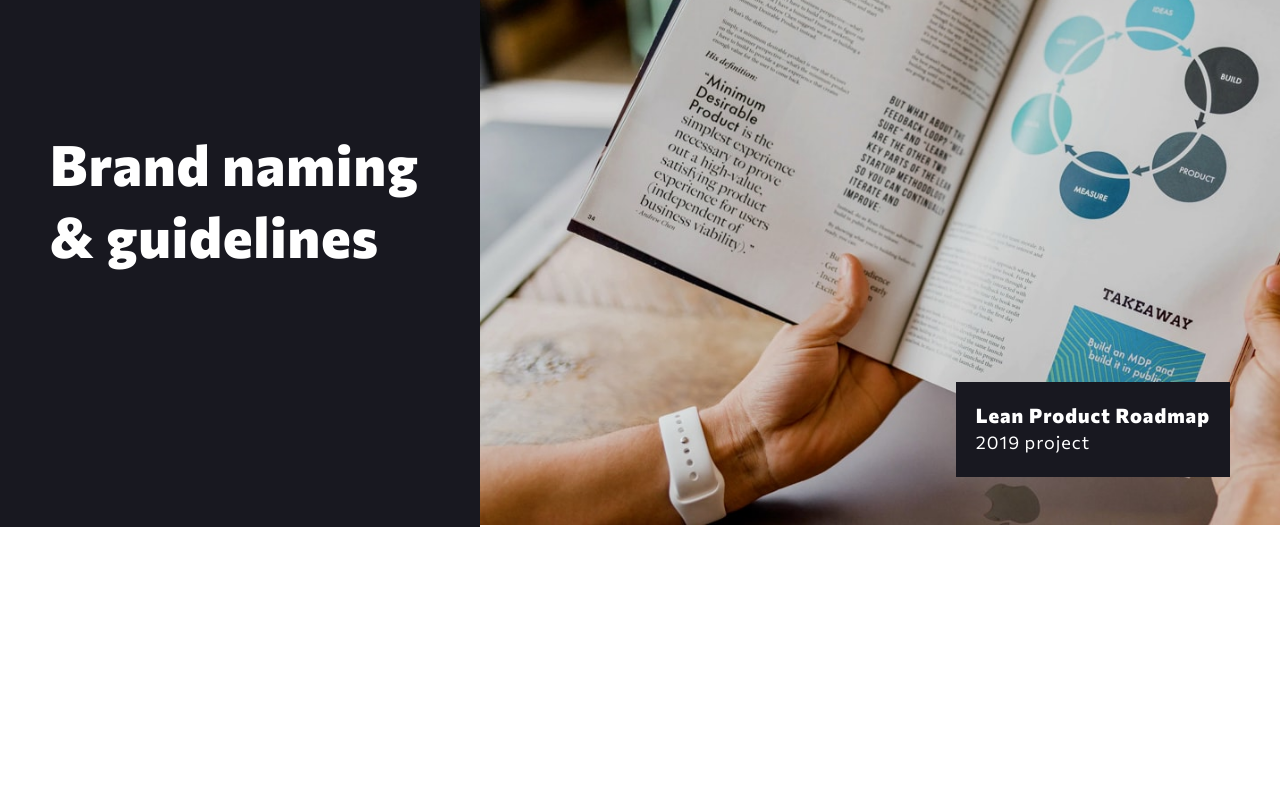
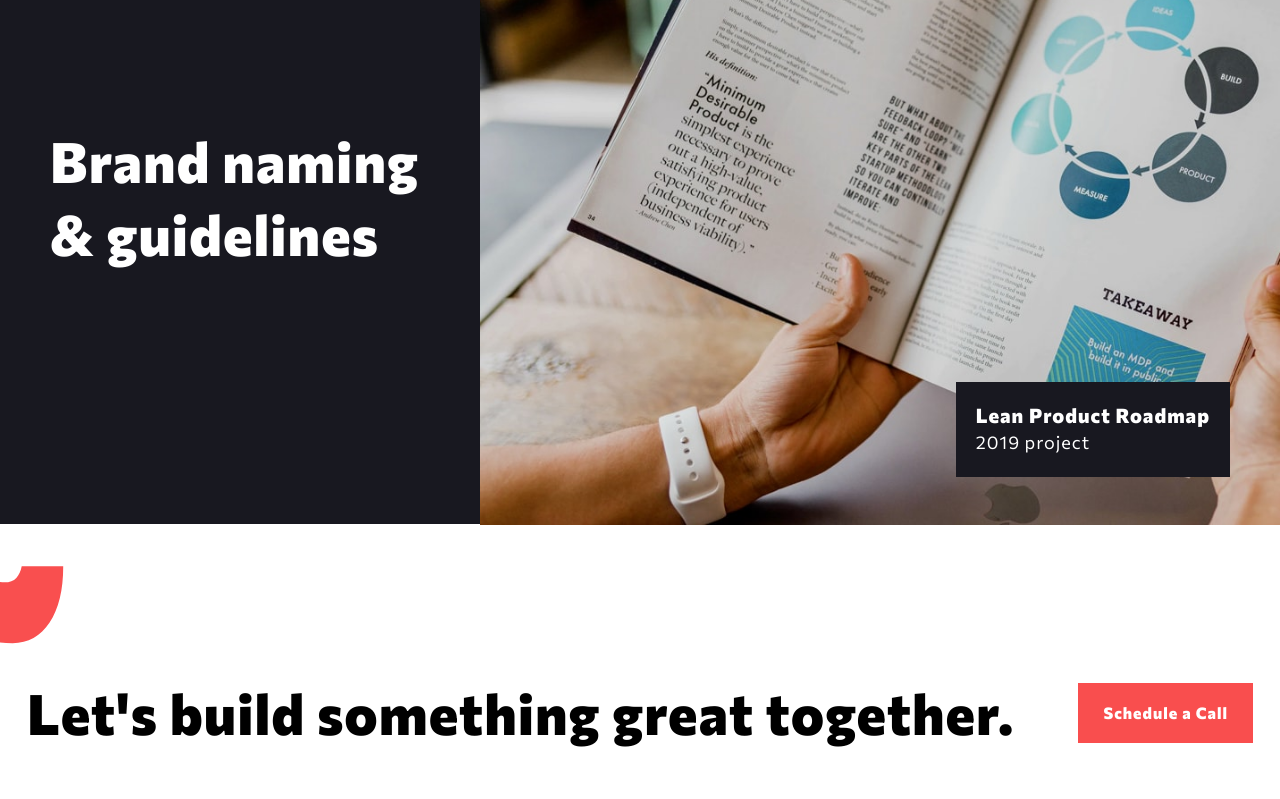
Before and after one commit to freetart/FEM-creative-agency-single-page-site, a website built with Parcel: page src/index.html in a window 1280 px wide. Shown: the part 2371-3170 px from the top of the page. Before the commit the page ends 2998 px from the top, so only its background shows below. Built offline with nearby package versions, Linux system fonts and the light colour scheme.

Commit message:
created cta section

```diff
--- a/src/index.html
+++ b/src/index.html
@@ -191,6 +191,19 @@
           </ul>
         </div>
       </section>
+
+      <!-- cta -->
+      <section class="cta">
+        <div class="cta__content">
+          <img
+            class="wave-pattern wave-pattern--cta"
+            src="./assets/desktop/bg-pattern-wave-red.svg"
+            alt=""
+          />
+          <h2 class="cta__heading">Let's build something great together.</h2>
+          <a class="btn btn--secondary" href="#!"> Schedule a Call </a>
+        </div>
+      </section>
     </main>
   </body>
 </html>
--- a/src/scss/components/_wavePatterns.scss
+++ b/src/scss/components/_wavePatterns.scss
@@ -15,4 +15,10 @@
     left: 27%;
     transform: rotate(-45deg);
   }
+
+  &--cta {
+    width: 15%;
+    top: -40%;
+    left: -10%;
+  }
 }
--- a/src/scss/layout/_carousel.scss
+++ b/src/scss/layout/_carousel.scss
@@ -27,6 +27,7 @@
     align-items: center;
     padding: 5rem;
     height: 100%;
+    margin-top: -5px;
   }
 
   &__heading {
--- /dev/null
+++ b/src/scss/layout/_cta.scss
@@ -0,0 +1,18 @@
+@use "../abstracts/abstracts" as *;
+
+.cta {
+  position: relative;
+
+  &__content {
+    @include sectionSpacing;
+    display: flex;
+    align-items: center;
+    justify-content: space-around;
+    gap: 5rem;
+  }
+
+  &__heading {
+    @include headingStyles;
+    font-size: 5.6rem;
+  }
+}
--- a/src/scss/layout/_layout.scss
+++ b/src/scss/layout/_layout.scss
@@ -4,3 +4,4 @@
 @forward './_design.scss';
 @forward './_about.scss';
 @forward './_carousel.scss';
+@forward './_cta.scss';
```
Also changed, not shown: dist/index.html, 2 other files.
